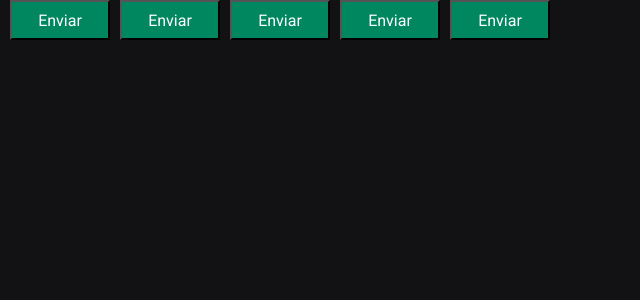
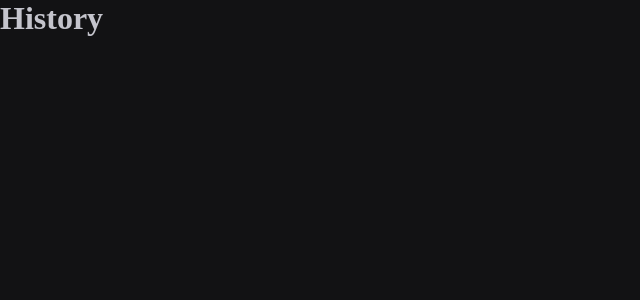
Before and after one commit to Matheus-Pazinati/pomodoro-timer, a React (Vite) app: page /history in a window 1280 px wide. Shown: the top 300 px of the page, without its empty margins (0-640 px from the left). Built offline with nearby package versions, Linux system fonts and the light colour scheme.

Commit message:
Cria os arquivos das paginas do app, e cria as rotas de cada pagina

```diff
--- a/package.json
+++ b/package.json
@@ -12,6 +12,7 @@
   "dependencies": {
     "react": "^18.2.0",
     "react-dom": "^18.2.0",
+    "react-router-dom": "^6.4.1",
     "styled-components": "^5.3.5"
   },
   "devDependencies": {
--- a/src/App.tsx
+++ b/src/App.tsx
@@ -1,20 +1,17 @@
-import { ThemeProvider } from 'styled-components';
-import { defaultTheme } from './styles/themes/default';
-import { GlobalStyle } from './styles/global';
+import { ThemeProvider } from 'styled-components'
+import { defaultTheme } from './styles/themes/default'
+import { GlobalStyle } from './styles/global'
 
-import { Button } from "./components/Button";
-
+import { BrowserRouter } from 'react-router-dom'
+import { AppRoutes } from './AppRoutes'
 
 export function App() {
   return (
     <ThemeProvider theme={defaultTheme}>
+      <BrowserRouter>
+        <AppRoutes />
+      </BrowserRouter>
       <GlobalStyle />
-
-      <Button variant="primary" />
-      <Button variant="secondary" />
-      <Button variant="danger" />
-      <Button variant="success" />
-      <Button />
     </ThemeProvider>
   )
 }
--- /dev/null
+++ b/src/AppRoutes.tsx
@@ -0,0 +1,13 @@
+import { Routes, Route } from 'react-router-dom'
+
+import { Home } from './pages/Home'
+import { History } from './pages/History'
+
+export function AppRoutes() {
+  return (
+    <Routes>
+      <Route path="/" element={<Home />} />
+      <Route path="/history" element={<History />} />
+    </Routes>
+  )
+}
--- a/src/components/Button.styles.ts
+++ /dev/null
@@ -1,15 +0,0 @@
-import styled, { css } from 'styled-components';
-
-export type ButtonColors = 'primary' | 'secondary' | 'danger' | 'success';
-
-interface ButtonContainerProps {
-  variant: ButtonColors;
-}
-
-export const ButtonContainer = styled.button<ButtonContainerProps>`
-  width: 100px;
-  height: 40px;
-  margin-left: 10px;
-  color: ${props => props.theme.white};
-  background-color: ${props => props.theme['green-500']};
-`
--- a/src/components/Button.tsx
+++ /dev/null
@@ -1,11 +0,0 @@
-import { ButtonColors, ButtonContainer } from "./Button.styles";
-
-interface ButtonProps {
-  variant?: ButtonColors;
-}
-
-export function Button({ variant = 'primary' }: ButtonProps) {
-  return (
-    <ButtonContainer variant={variant}>Enviar</ButtonContainer>
-  )
-}
--- /dev/null
+++ b/src/pages/History.tsx
@@ -0,0 +1,3 @@
+export function History() {
+  return <h1>History</h1>
+}
--- /dev/null
+++ b/src/pages/Home.tsx
@@ -0,0 +1,3 @@
+export function Home() {
+  return <h1>Home</h1>
+}
```
Also changed, not shown: 1 other file (tests, documents, lock files or other folders).
